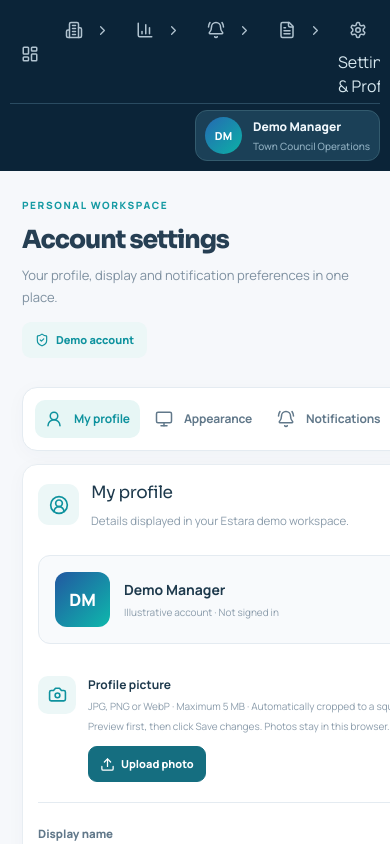
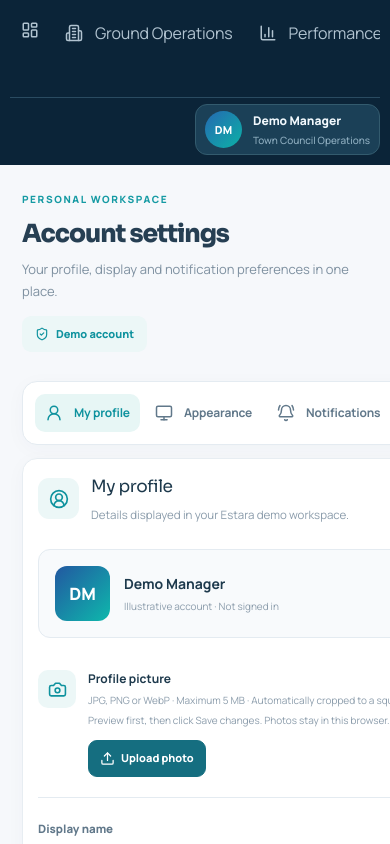
Before and after one commit to m3l0nnnnnn/IT-innovation-project, a React (Vite) app in the folder apps/web/: page /settings in a window 390 px wide. Shown: the top 844 px of the page. Built offline with nearby package versions, Linux system fonts and the light colour scheme.

Commit message:
Style expandable admin nav on desktop, tablet and mobile

```diff
--- a/apps/web/src/sidebar.css
+++ b/apps/web/src/sidebar.css
@@ -184,3 +184,35 @@
     width:auto;
   }
 }
+
+/* TC Pulse feature migration: expandable admin workflows. */
+.nav-group{min-width:0}
+.nav-group-button{width:100%;border:0;background:transparent;font:inherit;text-align:left}
+.nav-group-button.current{color:#e8fafc}
+.nav-group-button .nav-group-chevron{margin-left:auto;color:#8bb5c6;flex:none}
+.nav-submenu{display:grid;gap:3px;margin:2px 0 6px 30px;padding-left:13px;border-left:1px solid #34586a}
+.nav-subitem{display:block;padding:10px 11px;border-radius:9px;font-size:calc(12px * var(--estara-font-scale, 1));line-height:1.3;color:#abc5d5}
+.nav-subitem:hover{background:#193d55;color:white}
+.nav-subitem.active{background:#1a5263;color:#e0fffa;font-weight:700}
+.sidebar.sidebar-collapsed .nav-group-button{justify-content:center;gap:0;padding:12px 0}
+.sidebar.sidebar-collapsed .nav-group-button span,
+.sidebar.sidebar-collapsed .nav-group-chevron{display:none}
+@media(max-width:850px) and (min-width:601px){
+  .nav-group{position:relative}
+  .nav-group-button{justify-content:center}
+  .nav-group-button span,.nav-group-chevron{display:none}
+  .nav-submenu{position:absolute;left:56px;top:-10px;z-index:20;width:226px;
+    margin:0;padding:10px;background:#102f43;border:1px solid #2f5163;
+    border-radius:10px;box-shadow:0 12px 34px #061d2c66}
+  .sidebar.sidebar-collapsed .nav-submenu{display:none}
+}
+@media(max-width:600px){
+  .sidebar .nav{align-items:flex-start}
+  .sidebar .nav-group{flex:none;min-width:132px}
+  .sidebar .nav-group-button{padding:11px;justify-content:flex-start}
+  .sidebar .nav-group-button span{display:inline}
+  .sidebar .nav-group-chevron{display:none}
+  .sidebar .nav-submenu{position:static;display:grid;width:auto;margin:4px 0 0 0;padding:0 0 0 6px;
+    background:transparent;border:0;box-shadow:none}
+  .sidebar .nav-subitem{padding:9px 5px;font-size:11px}
+}
```
